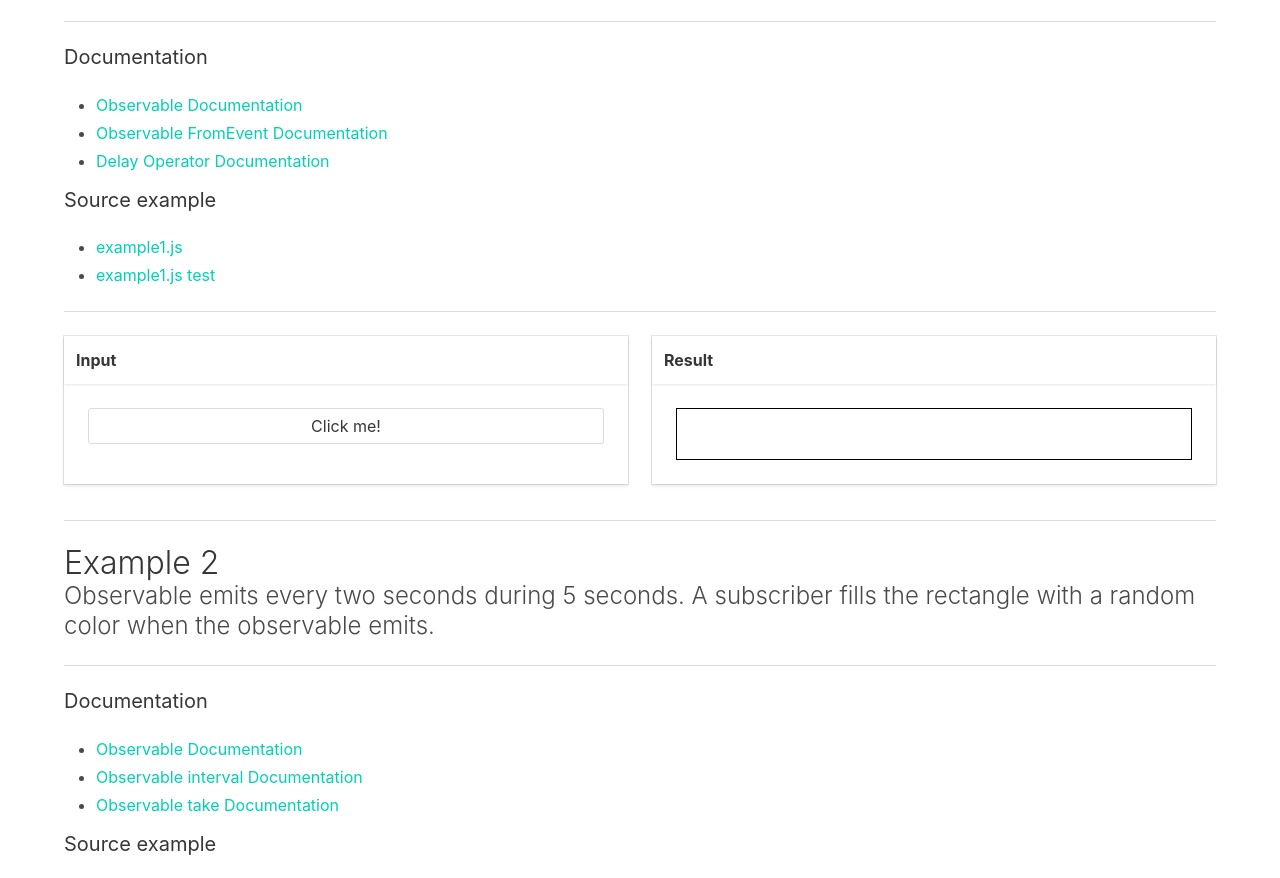
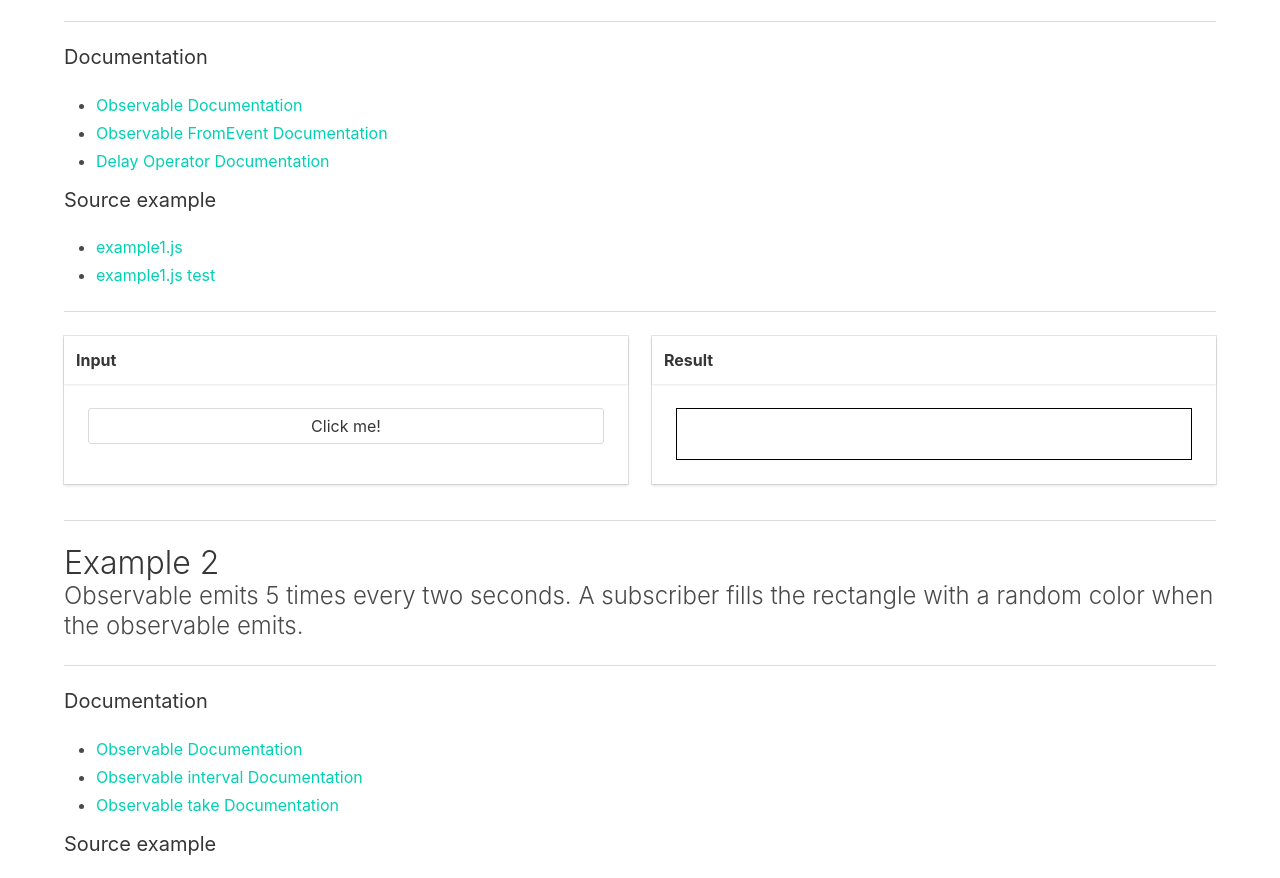
Before and after one commit to albert-gonzalez/rxjs-examples, a website: page index.html in a window 1280 px wide. Shown: the part 199-1077 px from the top of the page. Drawn offline with Linux system fonts and the light colour scheme.

Commit message:
Update index.html

```diff
--- a/index.html
+++ b/index.html
@@ -67,7 +67,7 @@
 
                     <div class="example2 example">
                         <h2 class="title is-3">Example 2</h2>
-                        <h3 class="subtitle is-4">Observable emits every two seconds during 5 seconds. A subscriber fills the rectangle with a random color when the observable emits.</h3>
+                        <h3 class="subtitle is-4">Observable emits 5 times every two seconds. A subscriber fills the rectangle with a random color when the observable emits.</h3>
                         <hr>
                         <div class="content">
                             <h4 class="subtitle is-5">Documentation</h4>
```
